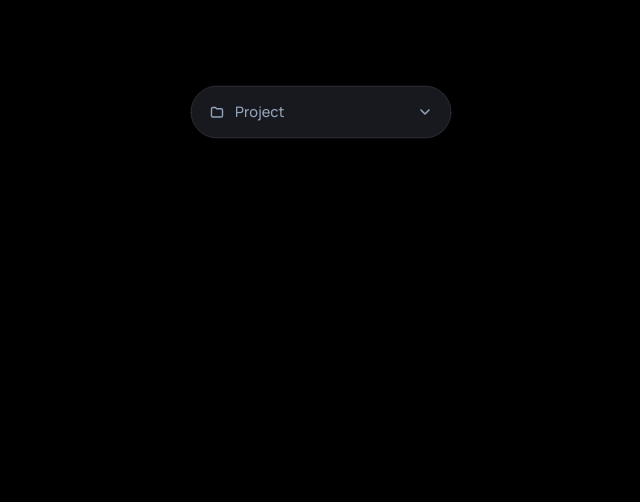
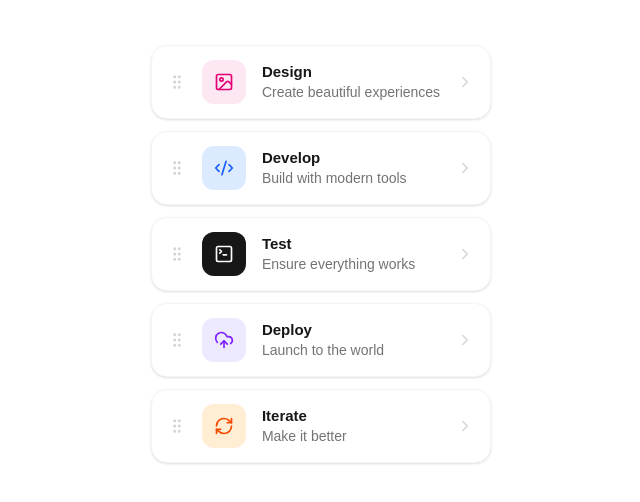
Before and after one commit to ShreyashBRN/Component-Testing, a Next.js app: page / in a window 1280 px wide. Shown: the part 146-648 px from the top of the page, without its empty margins (319-959 px from the left). Built offline with nearby package versions, Linux system fonts and the light colour scheme.

Commit message:
feat:drag-drop-reorder in light mode

```diff
--- a/app/globals.css
+++ b/app/globals.css
@@ -1,4 +1,4 @@
-@import "tailwindcss";
+/* @import "tailwindcss";
 
 :root {
   --background: #ffffff;
@@ -27,7 +27,7 @@ body {
 
 
 
-@custom-variant dark (&:where(.dark, .dark *));
+@custom-variant dark (&:where(.dark, .dark *)); */
 
 
 
@@ -43,7 +43,7 @@ body {
 
 
 
- /* @import "tailwindcss";
+ @import "tailwindcss";
 
 :root {
   --background: #ffffff;
@@ -61,4 +61,4 @@ body {
   background: var(--background);
   color: var(--foreground);
   font-family: Arial, Helvetica, sans-serif;
-} */
+}
--- a/app/layout.tsx
+++ b/app/layout.tsx
@@ -17,16 +17,16 @@ export const metadata: Metadata = {
   description: "Generated by create next app",
 };
 
-export default function RootLayout({ children }: LayoutProps<"/">) {
-  return (
-   <html
-  lang="en"
-  className={`${geistSans.variable} ${geistMono.variable} h-full antialiased dark`}
->
-      <body className="min-h-full flex flex-col">{children}</body>
-    </html>
-  );
-}
+// export default function RootLayout({ children }: LayoutProps<"/">) {
+//   return (
+//    <html
+//   lang="en"
+//   className={`${geistSans.variable} ${geistMono.variable} h-full antialiased dark`}
+// >
+//       <body className="min-h-full flex flex-col">{children}</body>
+//     </html>
+//   );
+// }
 
 
 
@@ -46,15 +46,15 @@ export default function RootLayout({ children }: LayoutProps<"/">) {
 
 
 
-// export default function RootLayout({ children }: LayoutProps<"/">) {
-//   return (
-//     <html
-//       lang="en"
-//       className={`${geistSans.variable} ${geistMono.variable} h-full antialiased`}
-//     >
-//       <body className="min-h-full flex flex-col bg-white text-neutral-900">
-//         {children}
-//       </body>
-//     </html>
-//   );
-// }
+export default function RootLayout({ children }: LayoutProps<"/">) {
+  return (
+    <html
+      lang="en"
+      className={`${geistSans.variable} ${geistMono.variable} h-full antialiased`}
+    >
+      <body className="min-h-full flex flex-col bg-white text-neutral-900">
+        {children}
+      </body>
+    </html>
+  );
+}
--- a/app/page.tsx
+++ b/app/page.tsx
@@ -33,6 +33,11 @@ import {
   FinanceIcon,
   FinanceFilledIcon,
 } from "@/components/elastic-dropdown"
+
+import { useState } from "react";
+import { DragDropReorder } from "@/components/drag-drop-reorder";
+import type { ReorderItem } from "@/components/drag-drop-reorder";
+import { Image, Code2, TerminalSquare, CloudUpload, RefreshCw } from "lucide-react";
 
 // const variants: VariantEntry[] = [
 //   { variant: "letters", name: "1. Staggered Letter Lift" },
@@ -79,6 +84,13 @@ const options: ElasticDropdownOption[] = [
 ];
 
 
+const initialItems: ReorderItem[] = [
+  { id: "design", title: "Design", description: "Create beautiful experiences", icon: Image, color: "pink" },
+  { id: "develop", title: "Develop", description: "Build with modern tools", icon: Code2, color: "blue" },
+  { id: "test", title: "Test", description: "Ensure everything works", icon: TerminalSquare, color: "neutral" },
+  { id: "deploy", title: "Deploy", description: "Launch to the world", icon: CloudUpload, color: "violet" },
+  { id: "iterate", title: "Iterate", description: "Make it better", icon: RefreshCw, color: "orange" },
+];
 
 
 
@@ -99,85 +111,42 @@ const canvasHeight = "839px";
 const boxWidth = "1152px";
 const boxHeight = "780px";
 
-export default function PreviewPage() {
-  // return (
-  //   <main className="flex min-h-screen items-center justify-center overflow-auto">
-  //     <div
-  //       className="relative"
-  //       style={{ width: canvasWidth, height: canvasHeight, maxWidth: "100%" }}
-  //     >
-  //       <BackgroundMesh />
+// export default function PreviewPage() {
+//   return (
+//     <main className="flex min-h-screen items-center justify-center overflow-auto">
+//       <div
+//         className="relative"
+//         style={{ width: canvasWidth, height: canvasHeight, maxWidth: "100%" }}
+//       >
+//         <BackgroundMesh />
 
-  //       <div className="absolute inset-0 flex items-center justify-center">
-  //         <div
-  //           // className="rounded-3xl border border-white/10 bg-black/80 p-8 backdrop-blur-xl flex items-center justify-center"
-  //           className="rounded-3xl border border-white/10 bg-white p-8 backdrop-blur-xl flex items-center justify-center"
-  //           style={{ width: boxWidth, height: boxHeight, maxWidth: "100%" }}
-  //         >
-  //           {/* <Buttons variants={variants} /> */}
-  //           {/* <LiquidScrollProgress sections={sections} />; */}
-  //           {/* <JellyToolbar items={items} />; */}
-  //           {/* <Pagination variants={variants} />; */}
-  //           {/* <OtpInput variants={variants} />; */}
-  //           <ElasticDropdown placeholder="Project" options={options} />
-  //         </div>
-  //       </div>
-  //     </div>
-  //   </main>
-  // );
+//         <div className="absolute inset-0 flex items-center justify-center">
+//           <div
+//             // className="rounded-3xl border border-white/10 bg-black/80 p-8 backdrop-blur-xl flex items-center justify-center"
+//             className="rounded-3xl border border-white/10 bg-white p-8 backdrop-blur-xl flex items-center justify-center"
+//             style={{ width: boxWidth, height: boxHeight, maxWidth: "100%" }}
+//           >
+//             {/* <Buttons variants={variants} /> */}
+//             {/* <LiquidScrollProgress sections={sections} />; */}
+//             {/* <JellyToolbar items={items} />; */}
+//             {/* <Pagination variants={variants} />; */}
+//             {/* <OtpInput variants={variants} />; */}
+//             {/* <ElasticDropdown placeholder="Project" options={options} /> */}
+//           </div>
+//         </div>
+//       </div>
+//     </main>
+//   );
 
-return (
-    // <div
-    //   style={{
-    //     position: "relative",
-    //     width: "100%",
-    //     height: "360px",
-    //     // overflow: "hidden",
-    //   }}
-    // >
-    //   <div
-    //     style={{
-    //       position: "absolute",
-    //       top: "232px",
-    //       left: "50%",
-    //       transform: "translateX(-50%)",
-    //       width: "min(100%, 260px)",
-    //       zIndex: 10,
-    //     }}
-    //   >
-    //     <ElasticDropdown placeholder="Project" options={options} />
-    //   </div>
-    // </div>
-    <div
-  style={{
-    position: "relative",
-    width: "100%",
-    minHeight: "100vh",
-    backgroundColor: "#000000",
-  }}
->
-  <div
-    style={{
-      position: "relative",
-      width: "100%",
-      height: "360px",
-      // overflow: "hidden",
-    }}
-  >
-    <div
-      style={{
-        position: "absolute",
-        top: "232px",
-        left: "50%",
-        transform: "translateX(-50%)",
-        width: "min(100%, 260px)",
-        zIndex: 10,
-      }}
-    >
-      <ElasticDropdown placeholder="Project" options={options} />
-    </div>
-  </div>
+
+// }
+
+export default function DragDropReorderPreview() {
+  const [items, setItems] = useState<ReorderItem[]>(initialItems);
+
+  return (
+    <div className="flex w-full min-h-screen items-center justify-center p-4 ">
+  <DragDropReorder items={items} onReorder={setItems} />
 </div>
   );
-
 }
--- /dev/null
+++ b/components/drag-drop-reorder.tsx
@@ -0,0 +1,100 @@
+"use client";
+
+import * as React from "react";
+import { Reorder } from "framer-motion";
+import {
+  GripVertical,
+  ChevronRight,
+  Image,
+  Code2,
+  TerminalSquare,
+  CloudUpload,
+  RefreshCw,
+  type LucideIcon,
+} from "lucide-react";
+
+export type ReorderColor = "pink" | "blue" | "violet" | "orange" | "neutral";
+
+export interface ReorderItem {
+  id: string;
+  title: string;
+  description: string;
+  icon: LucideIcon;
+  color: ReorderColor;
+}
+
+const defaultItems: ReorderItem[] = [
+  { id: "design", title: "Design", description: "Create beautiful experiences", icon: Image, color: "pink" },
+  { id: "develop", title: "Develop", description: "Build with modern tools", icon: Code2, color: "blue" },
+  { id: "test", title: "Test", description: "Ensure everything works", icon: TerminalSquare, color: "neutral" },
+  { id: "deploy", title: "Deploy", description: "Launch to the world", icon: CloudUpload, color: "violet" },
+  { id: "iterate", title: "Iterate", description: "Make it better", icon: RefreshCw, color: "orange" },
+];
+
+const colorMap: Record<ReorderColor, string> = {
+  pink: "bg-pink-100 text-pink-600 dark:bg-pink-950/60 dark:text-pink-400",
+  blue: "bg-blue-100 text-blue-600 dark:bg-blue-950/60 dark:text-blue-400",
+  violet: "bg-violet-100 text-violet-600 dark:bg-violet-950/60 dark:text-violet-400",
+  orange: "bg-orange-100 text-orange-600 dark:bg-orange-950/60 dark:text-orange-400",
+  neutral: "bg-neutral-900 text-white dark:bg-neutral-800 dark:text-white",
+};
+
+export interface DragDropReorderProps {
+  items?: ReorderItem[];
+  onReorder?: (items: ReorderItem[]) => void;
+  className?: string;
+}
+
+export function DragDropReorder({ items, onReorder, className = "" }: DragDropReorderProps) {
+  const [internalItems, setInternalItems] = React.useState<ReorderItem[]>(defaultItems);
+  const [draggingId, setDraggingId] = React.useState<string | null>(null);
+
+  const isControlled = Array.isArray(items);
+  const values = isControlled ? (items as ReorderItem[]) : internalItems;
+  const setValues = isControlled ? (onReorder as (items: ReorderItem[]) => void) : setInternalItems;
+
+  return (
+    <Reorder.Group axis="y" values={values} onReorder={setValues} className={`flex flex-col gap-3 ${className}`}>
+      {values.map((item) => {
+        const Icon = item.icon;
+        const isDragging = draggingId === item.id;
+
+        return (
+          <Reorder.Item
+            key={item.id}
+            value={item}
+            onDragStart={() => setDraggingId(item.id)}
+            onDragEnd={() => setDraggingId(null)}
+            whileDrag={{ scale: 1.02, cursor: "grabbing" }}
+            className={[
+              "relative flex items-center gap-4 rounded-2xl px-4 py-3.5 select-none",
+              "bg-white dark:bg-neutral-900",
+              "border border-neutral-100 dark:border-neutral-800",
+              isDragging
+                ? "ring-2 ring-violet-500/60 shadow-[0_0_24px_rgba(56,189,248,0.35)]"
+                : "shadow-sm",
+            ].join(" ")}
+          >
+            <div className="cursor-grab active:cursor-grabbing touch-none text-neutral-300 dark:text-neutral-600" aria-hidden="true">
+              <GripVertical size={18} />
+            </div>
+
+            <div className={`w-11 h-11 rounded-xl flex items-center justify-center shrink-0 ${colorMap[item.color] ?? colorMap.neutral}`}>
+              <Icon size={20} />
+            </div>
+
+            <div className="flex-1 min-w-0">
+              <div className="text-[15px] font-semibold leading-tight text-neutral-900 dark:text-neutral-50">{item.title}</div>
+              <div className="text-sm leading-tight mt-0.5 text-neutral-500 dark:text-neutral-400">{item.description}</div>
+            </div>
+
+            <ChevronRight size={18} className="text-neutral-300 dark:text-neutral-600 shrink-0" />
+          </Reorder.Item>
+        );
+      })}
+    </Reorder.Group>
+  );
+}
+
+export { defaultItems as dragDropReorderDefaultItems };
+export default DragDropReorder;
```
